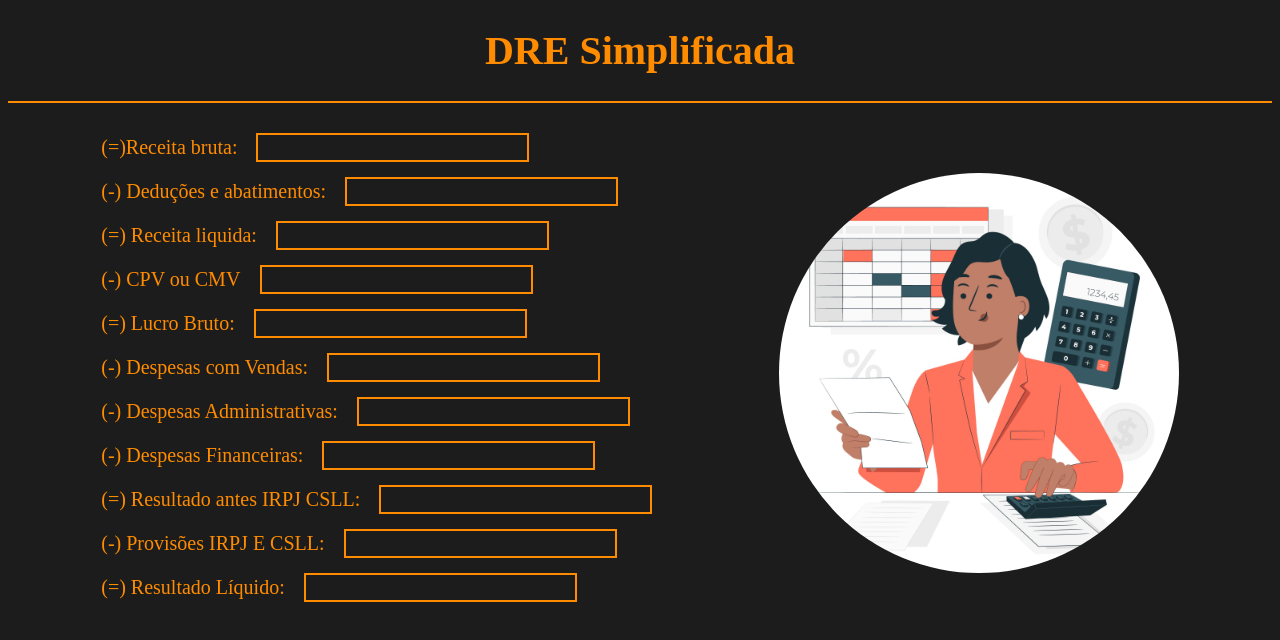
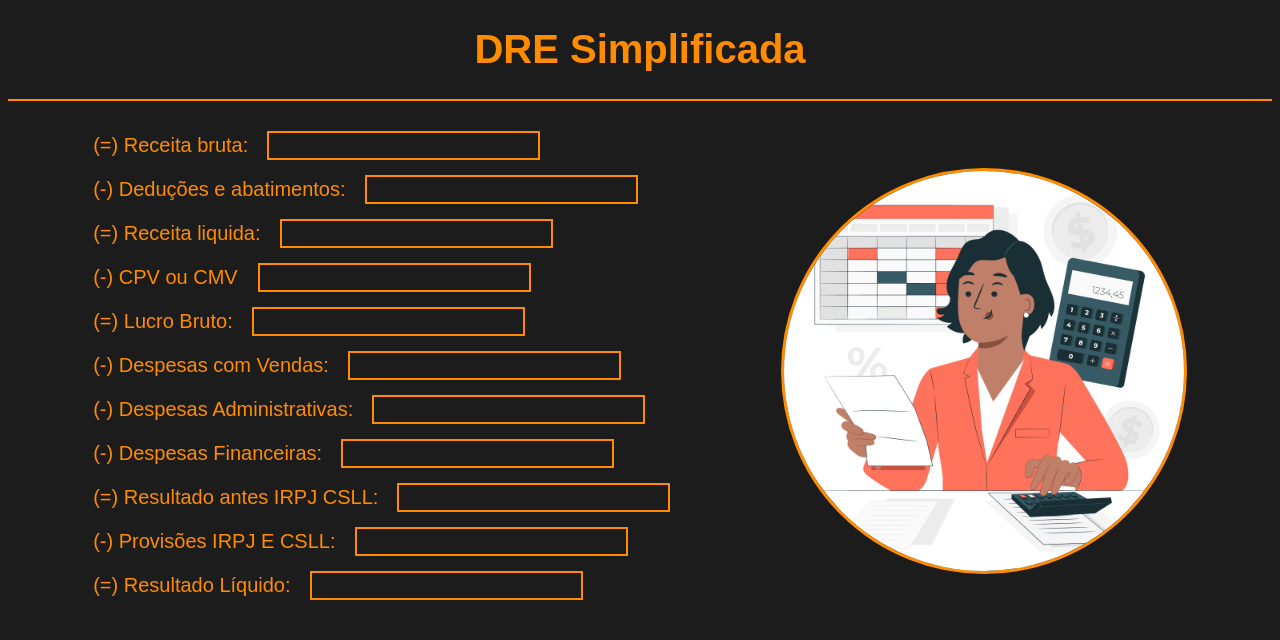
Before and after one commit to Isaacmag97/DREsimplificado, a plain HTML site: page index.html in a window 1280 px wide. Drawn offline with Linux system fonts and the light colour scheme.

Commit message:
melhoria em: fonte, designe ainda provisório.

```diff
--- a/style.css
+++ b/style.css
@@ -4,9 +4,12 @@
     background: #1C1C1C;
 }
 
+@import url('https://fonts.googleapis.com/css2?family=Poppins:wght@300&display=swap');
+
 .title{
     text-align: center;
     color: #FF8C00;
+    font-family: 'Poppins', sans-serif;
     font-size: 40px;
 }
 
@@ -22,17 +25,21 @@
     height: 400px;
     width: 400px;
     border-radius: 50%;
+    border: 3px solid #FF8C00;
 }
 
 .itens{
     margin-right: 15px;
     color: #FF8C00;
+    font-family: 'Poppins', sans-serif;
     font-size: 20px;
 }
 
 input{
     color: #FF8C00;
     border: #FF8C00 solid 2px;
+    background-color: #;
+    margin-bottom: 15px;
     font-size: 20px;
-    margin-bottom: 15px;
+    font-family: 'Poppins', sans-serif;
 }
```
Also changed, not shown: index.html (+1 -1 lines), fonts.txt (added).
